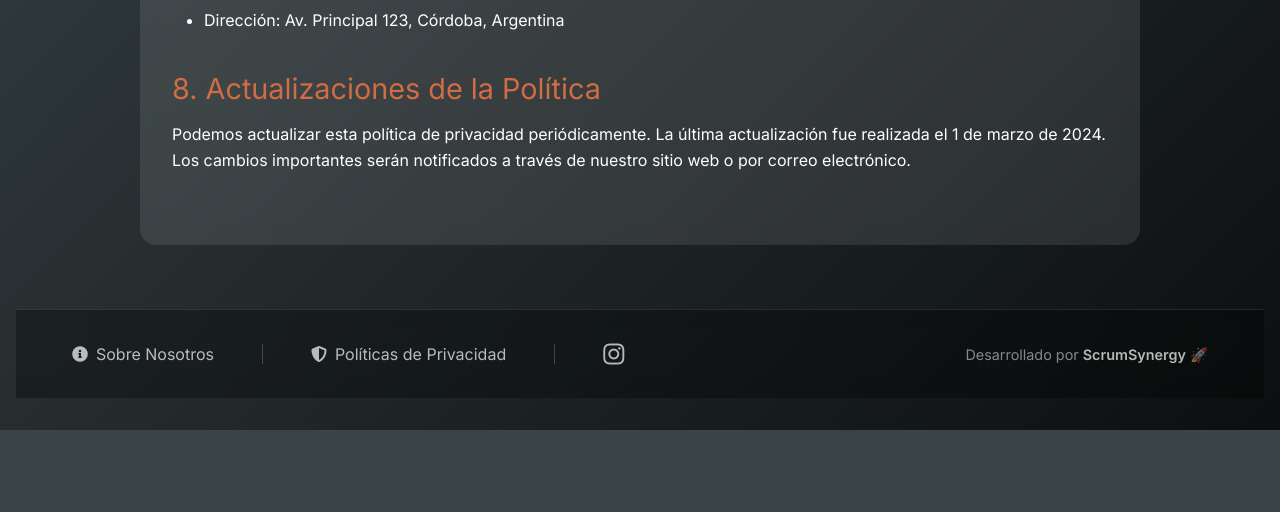
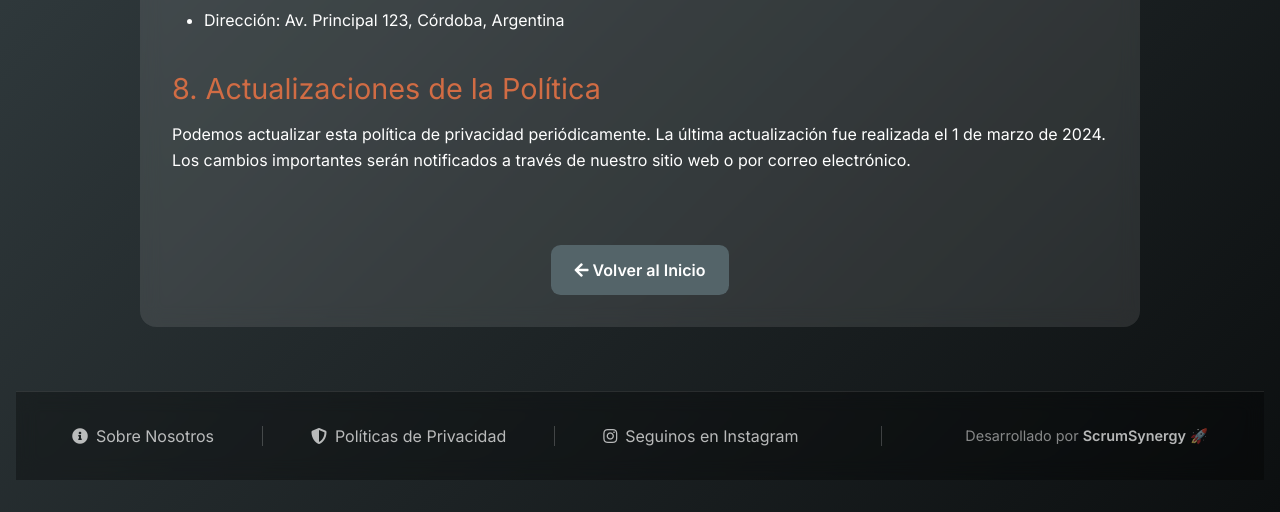
Before and after one commit to CeciliaMarfia/bea-scrumsynergy, a Django app: page /politicas-privacidad/ in a window 1280 px wide. Shown: the part 1911-2423 px from the top of the page. Before the commit the page ends 2341 px from the top, so only its background shows below. Run offline with Django 5.2, Linux system fonts and the light colour scheme.

Commit message:
boton de volver y mensaje de seguir en ig

```diff
--- a/application/templates/base.html
+++ b/application/templates/base.html
@@ -72,7 +72,7 @@
     }
 
     .footer-social {
-      font-size: 1.5rem;
+      font-size: 1rem;
     }
 
     .footer-credit {
@@ -132,8 +132,10 @@
         <div class="footer-divider"></div>
         <a href="https://www.instagram.com/bobelalquilador/" target="_blank" rel="noopener noreferrer" class="footer-link footer-social">
           <i class="fab fa-instagram"></i>
+          Seguinos en Instagram
         </a>
       </div>
+      <div class="footer-divider"></div>
       <div class="footer-credit">
         Desarrollado por <span>ScrumSynergy</span> 🚀
       </div>
--- a/application/templates/politicas_privacidad.html
+++ b/application/templates/politicas_privacidad.html
@@ -43,6 +43,23 @@
 
 .privacy-section li {
     margin-bottom: 0.5rem;
+}
+
+.btn-volver {
+    display: inline-block;
+    background-color: #546469;
+    color: white;
+    padding: 0.8rem 1.5rem;
+    border-radius: 0.6rem;
+    text-decoration: none;
+    font-weight: 600;
+    transition: all 0.3s ease;
+    margin-top: 2rem;
+}
+
+.btn-volver:hover {
+    background-color: #3d484c;
+    transform: translateY(-2px);
 }
 
 @media (max-width: 768px) {
@@ -139,5 +156,11 @@
         <h2>8. Actualizaciones de la Política</h2>
         <p>Podemos actualizar esta política de privacidad periódicamente. La última actualización fue realizada el 1 de marzo de 2024. Los cambios importantes serán notificados a través de nuestro sitio web o por correo electrónico.</p>
     </div>
+
+    <div style="text-align: center;">
+        <a href="{% url 'home' %}" class="btn-volver">
+            <i class="fas fa-arrow-left"></i> Volver al Inicio
+        </a>
+    </div>
 </div>
 {% endblock %}
```
